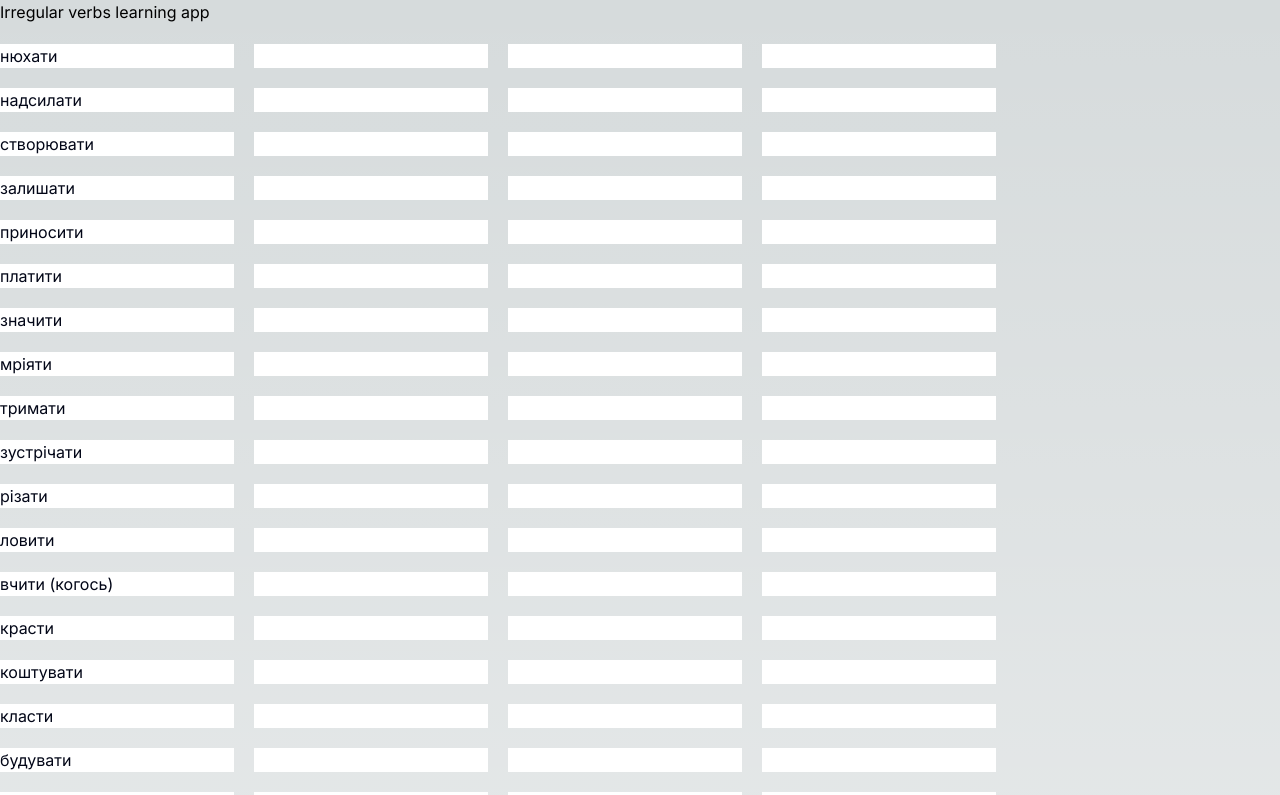
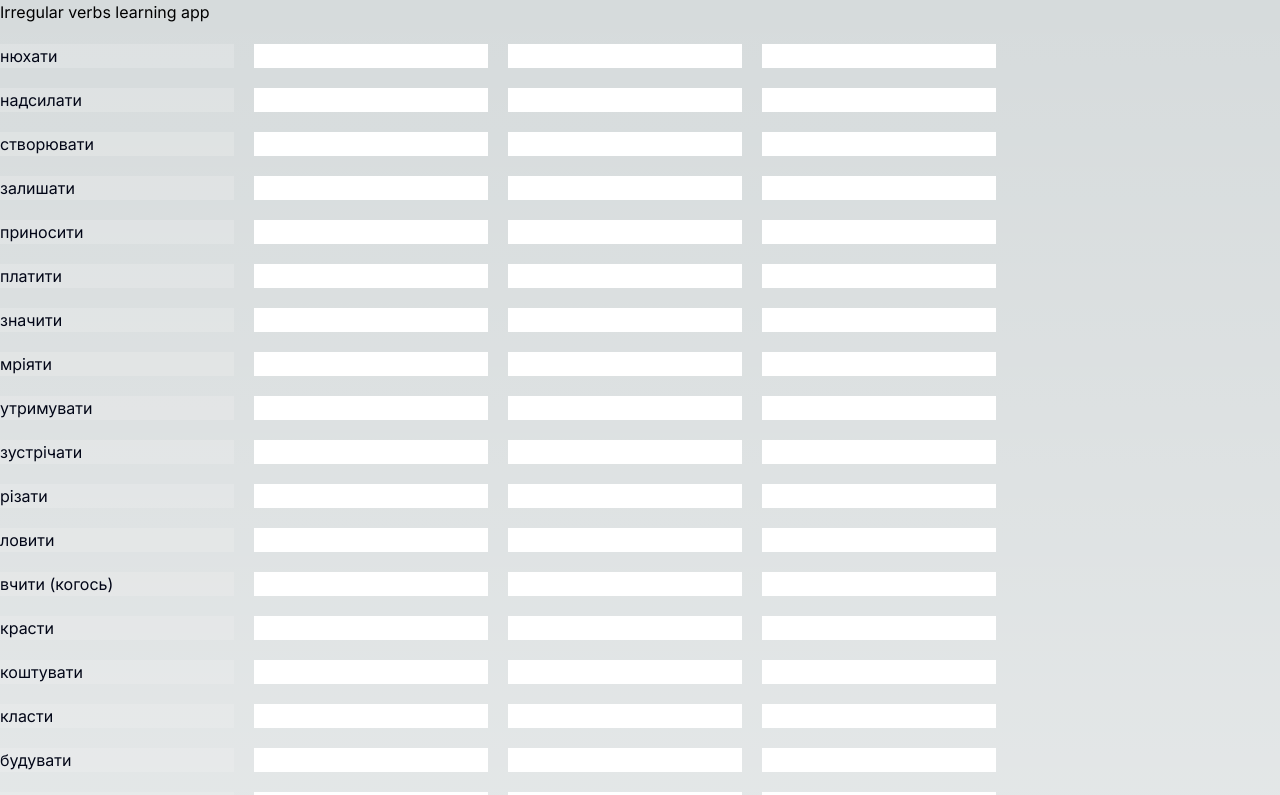
Before and after one commit to heorhii-aksiuk/irregular-verbs-learning-app, a Next.js app: page / in a window 1280 px wide. Shown: the top 795 px of the page. Built offline with nearby package versions, Linux system fonts and the light colour scheme.

Commit message:
some corrections and delete logs

```diff
--- a/package.json
+++ b/package.json
@@ -1,7 +1,7 @@
 {
   "name": "irregular-verbs-learning-app",
   "version": "0.1.0",
-  "private": true,
+  "private": false,
   "scripts": {
     "dev": "next dev",
     "build": "next build",
--- a/src/app/components/Form.tsx
+++ b/src/app/components/Form.tsx
@@ -3,7 +3,7 @@
 import { Word } from "@/utils/types";
 import FormItem from "./FormItem";
 import { useState } from "react";
-import words from "@/utils/types/getShuffleData";
+import words from "@/utils/getShuffleData";
 
 function Form() {
   const [check, setCheck] = useState(false);
--- a/src/app/components/Input.tsx
+++ b/src/app/components/Input.tsx
@@ -11,13 +11,11 @@ function Input({ correctValue, check, readOnly }: Props) {
   const [error, setError] = useState<boolean | null>(null);
   const [errorStyle, setErrorStyle] = useState("");
 
-  console.log(check);
-
   useEffect(() => {
     if (!check) {
       return;
     }
-    console.log(input);
+
     if (input === correctValue) {
       setError(false);
     } else {
@@ -38,7 +36,7 @@ function Input({ correctValue, check, readOnly }: Props) {
     <input
       className="mr-5 mb-5 text-slate-950"
       value={correctValue}
-      readOnly={readOnly}
+      disabled={readOnly}
     />
   ) : (
     <input
--- a/src/utils/data.json
+++ b/src/utils/data.json
@@ -99,7 +99,7 @@
   },
   {
     "id": 15,
-    "translation": "утримувати",
+    "translation": "тримати",
     "infinitive": "keep",
     "pastSimple": "kept",
     "pastParticle": "kept"
@@ -246,7 +246,7 @@
   },
   {
     "id": 36,
-    "translation": "тримати",
+    "translation": "утримувати",
     "infinitive": "hold",
     "pastSimple": "held",
     "pastParticle": "held"
@@ -338,9 +338,9 @@
   {
     "id": 49,
     "translation": "прокидатися",
-    "infinitive": "wake up",
-    "pastSimple": "woke up",
-    "pastParticle": "woken up"
+    "infinitive": "wake",
+    "pastSimple": "woke",
+    "pastParticle": "woken"
   },
   {
     "id": 50,
--- a/src/utils/types/getShuffleData.ts
+++ b/src/utils/getShuffleData.ts
@@ -1,5 +1,5 @@
 import words from "@/utils/data.json";
-import shuffle from "../shuffle";
+import shuffle from "./shuffle";
 
 const data = shuffle(words);
 
```
